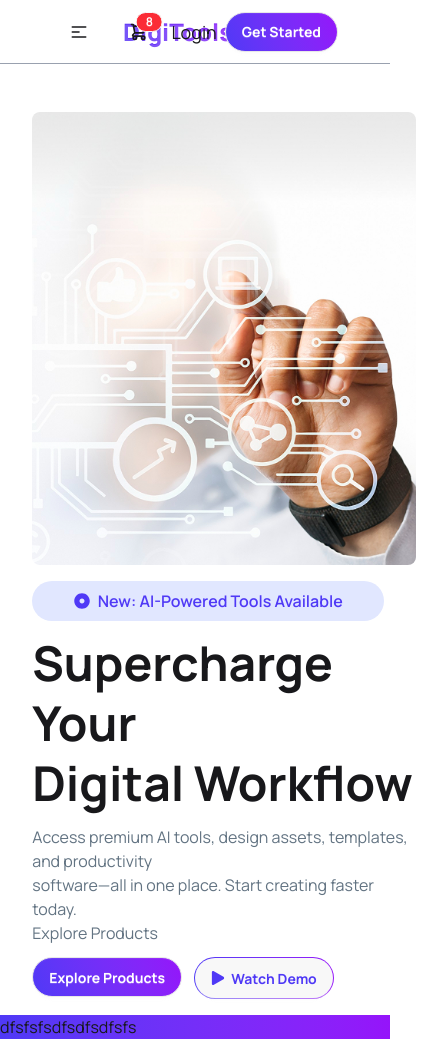
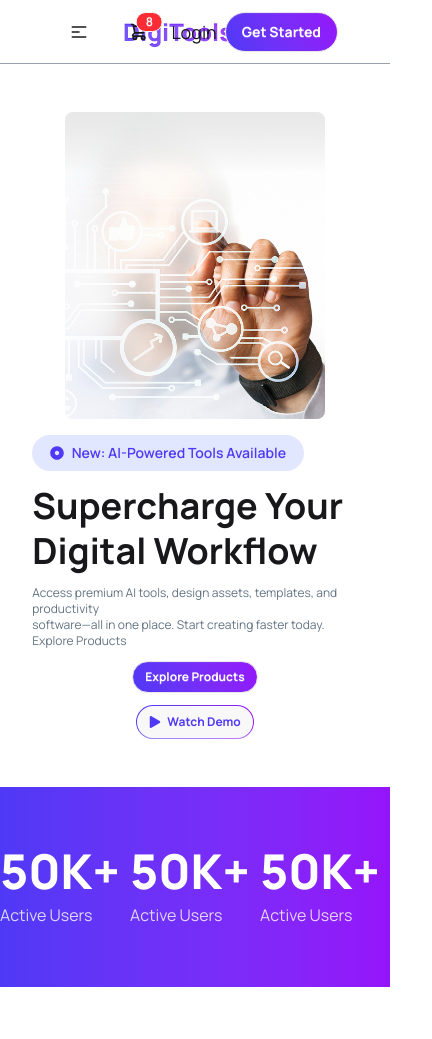
Before and after one commit to akashsarker99/A6-digitool-project, a React (Vite) app: page / in a window 390 px wide. Shown: the whole page, 432 px wide, since content can reach past the window. After the commit the page ends 987 px from the top, so only its background shows below. Built offline with nearby package versions, Linux system fonts and the light colour scheme.

Commit message:
stats Section created, Banner and stats made responsive

```diff
--- a/src/components/banner/Banner.jsx
+++ b/src/components/banner/Banner.jsx
@@ -5,28 +5,28 @@ import { CiPlay1 } from 'react-icons/ci';
 const Banner = () => {
     return (
         <div>
-            <div className="hero w-11/12 mx-auto mt-8">
+            <div className="hero w-11/12 mx-auto my-8">
   <div className="hero-content flex-col lg:flex-row-reverse">
     <img
       src={bannerimg}
-      className="max-w-sm rounded-lg"
+      className="max-w-sm rounded-lg w-[80%]"
     />
     <div className=' space-y-3'>
 
-            <h2 className='bg-[#E1E7FF] w-11/12 md:w-[300px] text-center p-2 rounded-full font-semibold text-[#4F39F6] flex items-center justify-center gap-2'><FaDotCircle></FaDotCircle> New: AI-Powered Tools Available</h2>
-      <h1 className="text-5xl font-bold leading-tight">Supercharge Your<br></br>Digital Workflow</h1>
-      <p className='text-[#627382]' >
+            <h2 className='bg-[#E1E7FF] w-10/12 text-center p-2 rounded-full font-semibold text-[#4F39F6] flex items-center justify-center gap-2 text-sm sm:text-lg'><FaDotCircle></FaDotCircle> New: AI-Powered Tools Available</h2>
+      <h1 className="text-4xl md:text-5xl font-bold leading-tight">Supercharge Your<br></br>Digital Workflow</h1>
+      <p className='text-[#627382] text-xs sm:text-lg' >
        Access premium AI tools, design assets, templates, and productivity<br></br>
 software—all in one place. Start creating faster today.<br></br>
 
 Explore Products
 
       </p>
-     <div className='flex gap-3'>
-         <button className="btn text-white font-bold bg-linear-65 from-[#4F39F6] to-[#9514FA] rounded-full transition-all ease-in-out duration-400 hover:scale-105">Explore Products</button>
-         <div className='p-[1px] rounded-full bg-linear-to-r from-[#4F39F6] to-[#9514FA] inline-block'>
+     <div className='flex gap-3 flex-col sm:flex-row'>
+         <button className="btn text-white font-bold bg-linear-65 from-[#4F39F6] to-[#9514FA] rounded-full transition-all ease-in-out duration-400 hover:scale-105 btn-sm sm:btn-md mx-auto sm:mx-0">Explore Products</button>
+         <div className='p-[1px] rounded-full bg-linear-to-r from-[#4F39F6] to-[#9514FA] inline-block btn-sm sm:btn-md mx-auto sm:mx-0'>
 
-        <button className="btn font-bold border-0 text-[#4F39F6] rounded-full hover:bg-linear-to-r from-[#4F39F6] to-[#9514FA] hover:text-white transition-all ease-in-out duration-400 hover:scale-105"><FaPlay></FaPlay> Watch Demo</button>
+        <button className="btn font-bold border-0 text-[#4F39F6] rounded-full hover:bg-linear-to-r from-[#4F39F6] to-[#9514FA] hover:text-white transition-all ease-in-out duration-400 hover:scale-105 btn-sm sm:btn-md"><FaPlay></FaPlay> Watch Demo</button>
          </div>
      </div>
     </div>
--- a/src/components/stats/Stats.jsx
+++ b/src/components/stats/Stats.jsx
@@ -3,8 +3,20 @@ import React from 'react';
 const Stats = () => {
     return (
         <div>
-            <div className='bg-linear-to-r from-[#4F39F6] to-[#9514FA]'>
-                <h3>dfsfsfsdfsdfsdfsfs</h3>
+            <div className='bg-linear-to-r from-[#4F39F6] to-[#9514FA] py-15 grid grid-cols-3'>
+                <div>
+                    <h1 className='text-5xl font-extrabold text-white mb-2'>50K+</h1>
+                    <p className='text-white opacity-80'>Active Users</p>
+                </div>
+                <div>
+                    <h1 className='text-5xl font-extrabold text-white mb-2'>50K+</h1>
+                    <p className='text-white opacity-80'>Active Users</p>
+                </div>
+                <div>
+                    <h1 className='text-5xl font-extrabold text-white mb-2'>50K+</h1>
+                    <p className='text-white opacity-80'>Active Users</p>
+                </div>
+
             </div>
         </div>
     );
```
